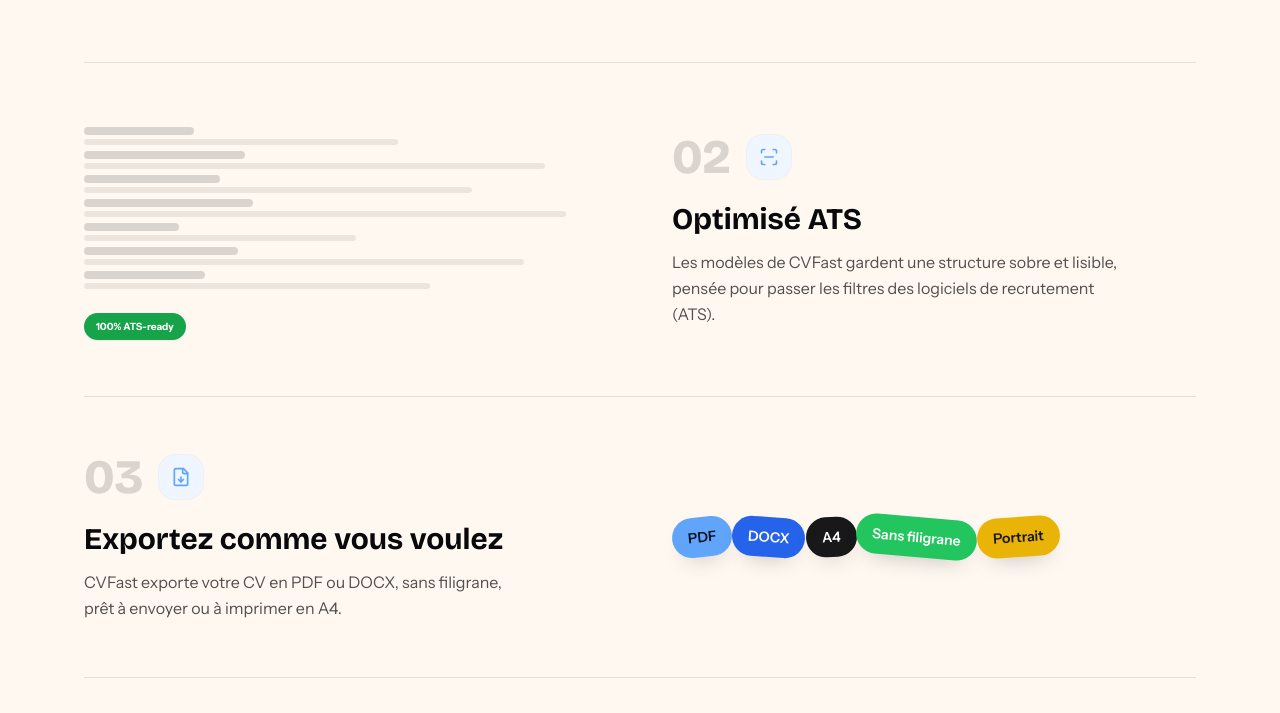
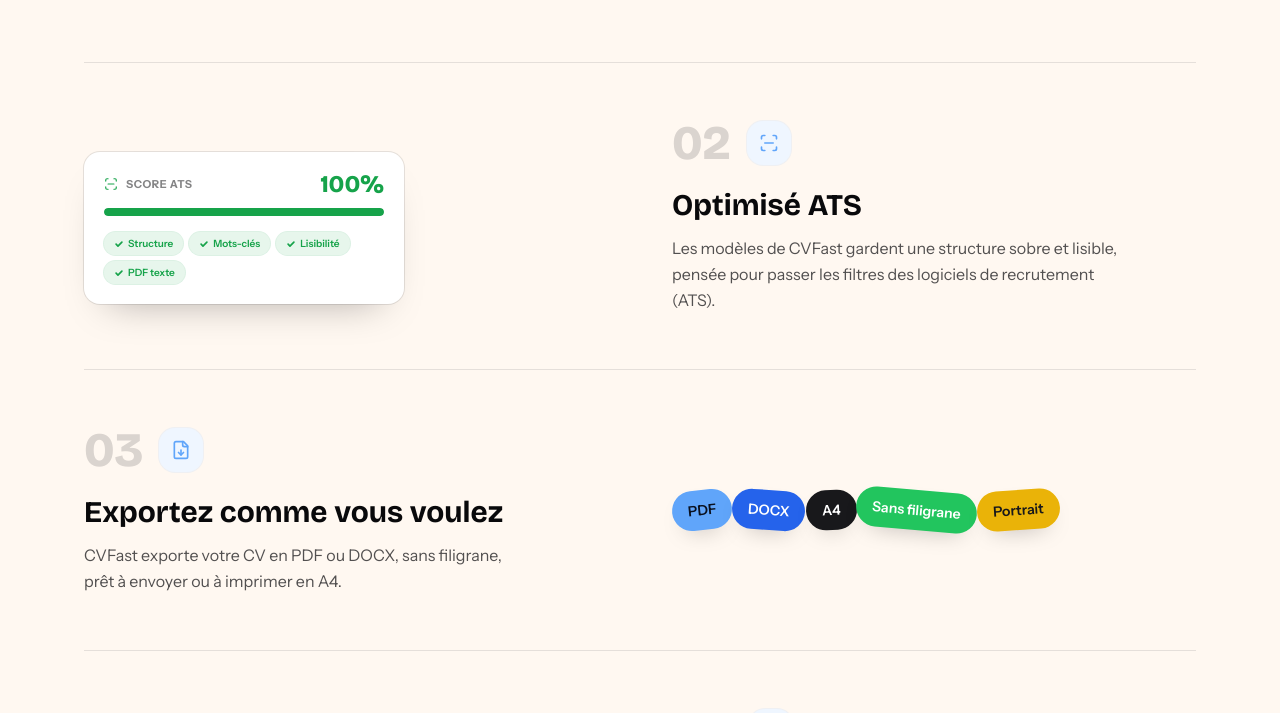
Before and after one commit to babacleven/CvRapide, a Next.js app in the folder cvbuilder/: page / in a window 1280 px wide. Shown: the part 1878-2591 px from the top of the page. Built offline with nearby package versions, Linux system fonts and the light colour scheme.

Commit message:
feat: finalisation de la refonte

```diff
--- a/cvbuilder/app/landing/Avantages.tsx
+++ b/cvbuilder/app/landing/Avantages.tsx
@@ -71,29 +71,61 @@ const StopwatchVisual: React.FC = () => {
   );
 };
 
-const AtsScanVisual: React.FC = () => (
-  <div>
-    <div className="relative space-y-1.5 overflow-hidden py-2">
-      {[60, 88, 74, 92, 52, 84, 66].map((w, i) => (
-        <div key={i} className="space-y-1">
-          <div className="h-2 rounded-full bg-fg/15" style={{ width: `${w * 0.35}%` }} />
-          <div className="h-1.5 rounded-full bg-fg/[0.08]" style={{ width: `${w}%` }} />
+const AtsScanVisual: React.FC = () => {
+  const keywords = ["Structure", "Mots-clés", "Lisibilité", "PDF texte"];
+
+  return (
+    <div className="mt-6 w-full max-w-xs rounded-2xl bg-white p-5 shadow-[0_20px_40px_-24px_rgba(0,0,0,0.35)] ring-1 ring-fg/10">
+      <div className="flex items-center justify-between">
+        <span className="inline-flex items-center gap-2 text-[11px] font-bold uppercase tracking-wider text-fg/50">
+          <ScanLine className="size-3.5 text-leaf" />
+          Score ATS
+        </span>
+        <span className="font-display text-2xl font-extrabold leading-none text-leaf">
+          100%
+        </span>
       </div>
-      ))}
+
+      <div className="mt-3 h-2 overflow-hidden rounded-full bg-fg/10">
         <motion.div
-        aria-hidden="true"
-        className="absolute inset-x-0 top-0 h-16 bg-gradient-to-b from-brand/40 to-transparent"
-        initial={{ y: -70 }}
-        whileInView={{ y: 240 }}
+          className="h-full rounded-full bg-leaf"
+          initial={{ width: 0 }}
+          whileInView={{ width: "100%" }}
           viewport={{ once: true, amount: 0.6 }}
-        transition={{ duration: 2.2, ease: "easeInOut" }}
+          transition={{ duration: 1.4, ease: [0.16, 1, 0.3, 1], delay: 0.2 }}
         />
       </div>
-    <span className="mt-4 inline-flex rounded-full bg-leaf px-3 py-1.5 text-[10px] font-bold text-white shadow-sm">
-      100% ATS-ready
-    </span>
+
+      <div className="mt-4 flex flex-wrap gap-1.5">
+        {keywords.map((k, i) => (
+          <motion.span
+            key={k}
+            initial={{ opacity: 0, y: 8 }}
+            whileInView={{ opacity: 1, y: 0 }}
+            viewport={{ once: true, amount: 0.6 }}
+            transition={{ delay: 0.5 + i * 0.1, duration: 0.4 }}
+            className="inline-flex items-center gap-1 rounded-full bg-leaf/10 px-2.5 py-1 text-[10px] font-semibold text-leaf ring-1 ring-leaf/15"
+          >
+            <svg
+              viewBox="0 0 24 24"
+              className="size-2.5"
+              fill="none"
+              stroke="currentColor"
+              strokeWidth="4"
+            >
+              <path
+                d="M5 12.5l4.5 4.5L19 7.5"
+                strokeLinecap="round"
+                strokeLinejoin="round"
+              />
+            </svg>
+            {k}
+          </motion.span>
+        ))}
+      </div>
     </div>
   );
+};
 
 const FormatChipsVisual: React.FC = () => {
   const chips = [
--- a/cvbuilder/app/landing/FAQ.tsx
+++ b/cvbuilder/app/landing/FAQ.tsx
@@ -2,11 +2,13 @@
 import React, { useState } from "react";
 import { motion, AnimatePresence } from "motion/react";
 import { Plus, Mail } from "lucide-react";
-import { FAQ_LIST } from "./data";
+import { FAQ_LIST, SOCIAL } from "./data";
 
 const MailIcon = ({ className }: { className?: string }) => (
   <Mail className={className} />
 );
+
+const WHATSAPP = SOCIAL.find((s) => s.label === "WhatsApp");
 
 export const FAQ: React.FC = () => {
   const [openIdx, setOpenIdx] = useState<number | null>(0);
@@ -42,10 +44,19 @@ export const FAQ: React.FC = () => {
                 <span>contact@cvfast.app</span>
               </a>
               <a
-                href="#top"
-                className="inline-flex h-12 items-center justify-center gap-2.5 rounded-full bg-panel-fg/10 px-5 text-sm font-semibold text-panel-fg transition-colors hover:bg-panel-fg/15"
+                href={WHATSAPP?.link ?? "#"}
+                target="_blank"
+                rel="noopener noreferrer"
+                className="inline-flex h-12 items-center justify-center gap-2.5 rounded-full bg-[#25D366] px-5 text-sm font-semibold text-white shadow-md transition-transform hover:-translate-y-0.5"
               >
-                <span>Retour en haut de page</span>
+                <svg
+                  viewBox="0 0 24 24"
+                  className="size-4 fill-current"
+                  aria-hidden="true"
+                >
+                  <path d={WHATSAPP?.path ?? ""} />
+                </svg>
+                <span>Discuter sur WhatsApp</span>
               </a>
             </div>
           </div>
```
Lines whose indentation alone changed are shown as unchanged.
